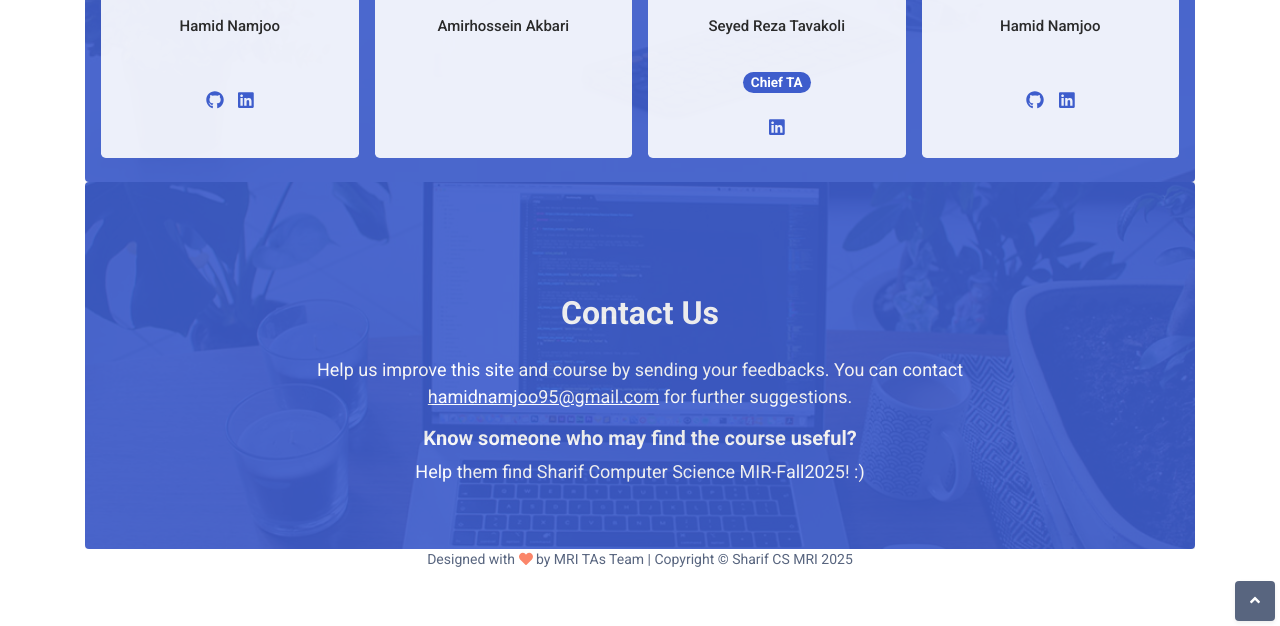
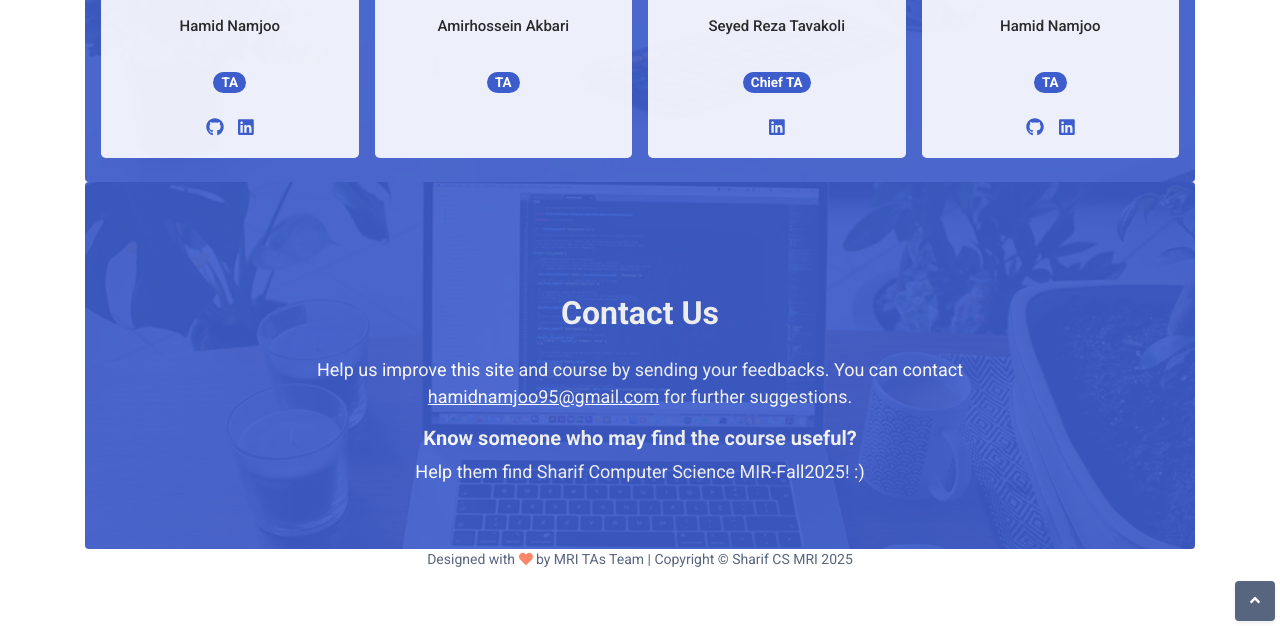
Before and after one commit to MIR-Fall2025/MIR-Fall2025.github.io, a Jekyll site: the page built from index.html, in a window 1280 px wide and 900 px high, scrolled down 3314 px, cut to the strip 274-900 px from the top of the window. Built offline with Jekyll 4.4.1, drawn with Linux system fonts in a browser that asks for light colours; some web fonts are replaced; comment, search, counter and statistics services are not loaded.

```diff
--- a/_data/other_TAs.yml
+++ b/_data/other_TAs.yml
@@ -7,8 +7,8 @@
       link: https://www.linkedin.com/in/seyedreza-tavakoli-732a39217/
 
 - name: Hamid Namjoo
-  # roles:
-  #   - Homework No.3
+  roles:
+    - TA
   image: Hamid_Namjoo.jpg
   social:
     - name: github
@@ -17,8 +17,8 @@
       link: https://www.linkedin.com/in/hamid-namjoo/
 
 - name: Amirhossein Akbari
-  # roles:
-  #   - Homework No.4
+  roles:
+    - TA
 #   image: pouria.jpg
 #   social:
 #     - name: github
```
